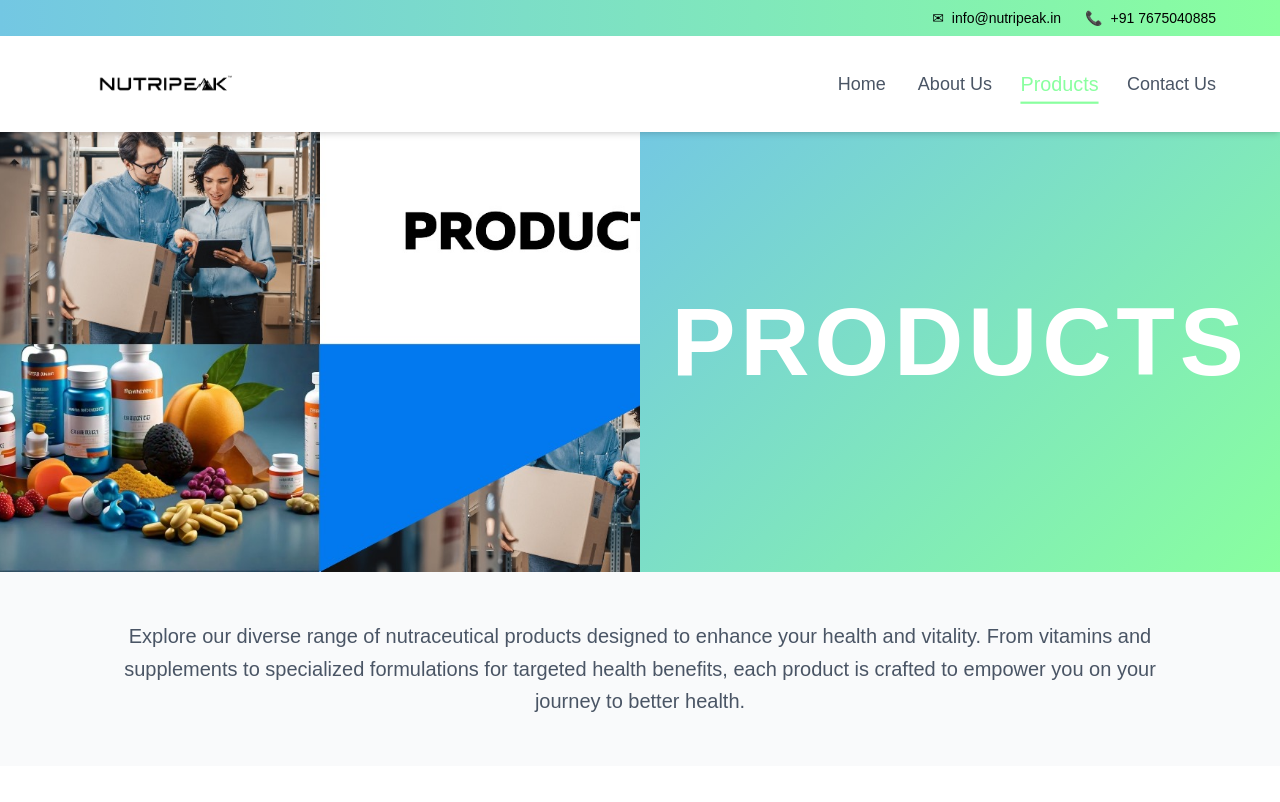
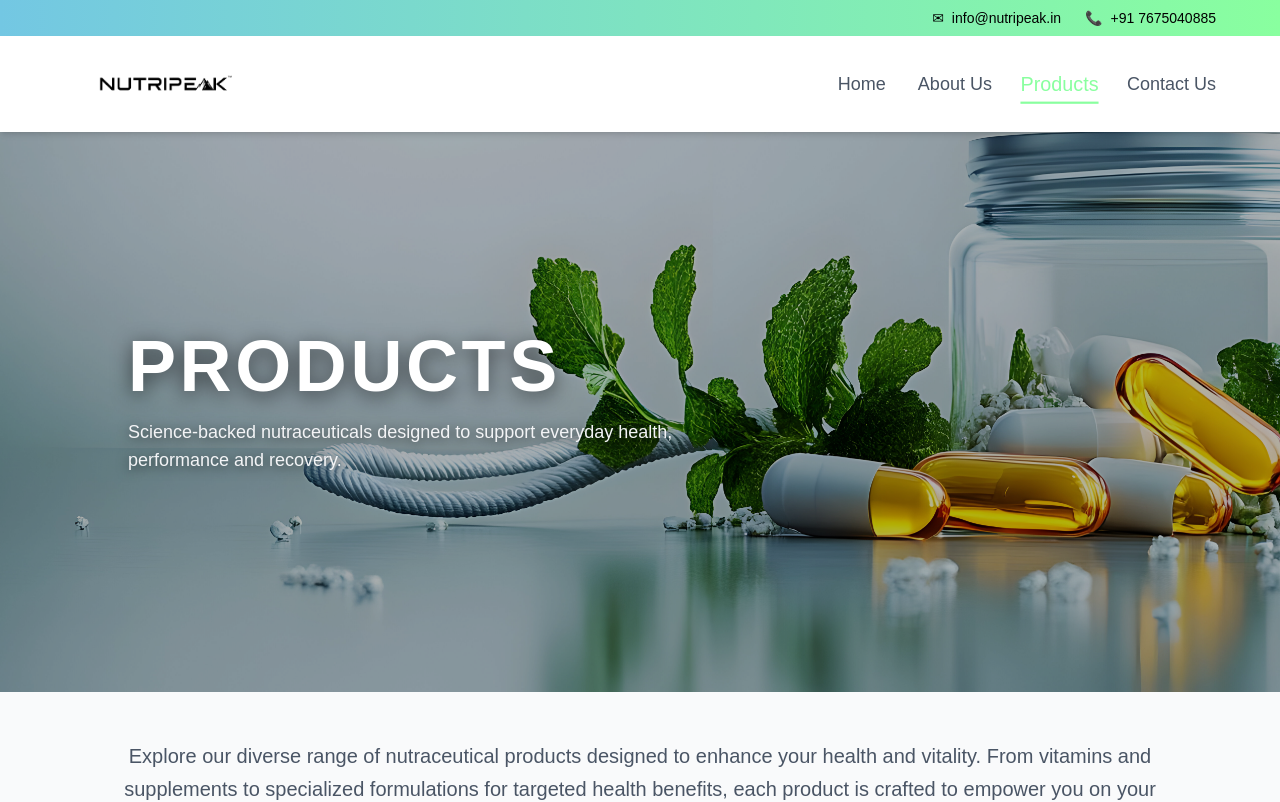
Before and after one commit to ramakalpasolutions-wq/nutripeak, a Next.js app: page /products in a window 1280 px wide. Shown: the top 802 px of the page. Built offline with nearby package versions, Linux system fonts and the light colour scheme.

Commit message:
added products

```diff
--- a/src/app/about/page.js
+++ b/src/app/about/page.js
@@ -33,27 +33,30 @@ export default function About() {
       <div className="pt-20 sm:pt-24 md:pt-28">
 
         {/* Hero Banner */}
-        <section className="relative h-64 sm:h-80 md:h-96 lg:h-[500px] overflow-hidden">
-          <div className="grid grid-cols-1 md:grid-cols-2 h-full">
-            {/* Left - Gradient Background */}
-            <div
-              className="flex items-center justify-center px-6 sm:px-8 md:px-12 animate-fade-in"
-              style={{ background: 'linear-gradient(135deg, #73C7E3, #89FF9F)' }}
-            >
-              <h1 className="text-3xl sm:text-4xl md:text-5xl lg:text-6xl xl:text-7xl font-bold text-white uppercase tracking-wider hover:scale-105 transition-transform duration-500">
-                ABOUT US
-              </h1>
-            </div>
-            {/* Right - Image */}
-            <div className="hidden md:block overflow-hidden">
-              <img
-                src="/about-hero.jpeg"
-                alt="About Us"
-                className="w-full h-full object-cover hover:scale-110 transition-transform duration-700"
-              />
-            </div>
-          </div>
-        </section>
+<section className="relative h-80 sm:h-96 md:h-[420px] lg:h-[520px] xl:h-[580px] overflow-hidden">
+  {/* Background image */}
+  <img
+    src="/about-hero.jpg"
+    alt="About Nutripeak"
+    className="w-full h-full object-cover"
+  />
+
+  {/* Dark overlay for readability */}
+  <div className="absolute inset-0 bg-black/30" />
+
+  {/* Overlay text */}
+  <div className="absolute inset-0 flex items-center">
+    <div className="px-6 sm:px-10 md:px-16 lg:px-24 xl:px-32">
+      <h1 className="text-3xl sm:text-4xl md:text-5xl lg:text-6xl xl:text-7xl font-bold text-white uppercase tracking-wider drop-shadow-[0_4px_10px_rgba(0,0,0,0.6)]">
+        About Us
+      </h1>
+      <p className="mt-3 sm:mt-4 max-w-xl text-sm sm:text-base md:text-lg text-gray-100 drop-shadow-[0_2px_6px_rgba(0,0,0,0.6)]">
+        Blending scientific innovation with nature to create premium nutraceuticals for everyday wellness.
+      </p>
+    </div>
+  </div>
+</section>
+
 
         {/* Company Overview */}
         <section
--- a/src/app/products/page.js
+++ b/src/app/products/page.js
@@ -146,25 +146,31 @@ export default function Products() {
       <div className="pt-20 sm:pt-24 md:pt-28">
 
         {/* Hero Banner */}
-        <section className="relative h-64 sm:h-80 md:h-96 lg:h-[460px] overflow-hidden bg-white">
-          <div className="grid grid-cols-1 md:grid-cols-2 h-full">
-            <div className="hidden md:block relative overflow-hidden group">
+<section className="relative h-80 sm:h-96 md:h-[420px] lg:h-[520px] xl:h-[580px] overflow-hidden">
+
+  {/* Background image */}
   <img
-                src="/products-hero.png"
-                alt="Products"
-                className="w-full h-full object-cover group-hover:scale-110 transition-transform duration-700"
+    src="/products-hero.jpg" // use the renamed file
+    alt="Our nutraceutical products"
+    className="w-full h-full object-cover"
   />
-            </div>
-            <div
-              className="relative overflow-hidden flex items-center justify-center group"
-              style={{ background: 'linear-gradient(135deg, #73C7E3, #89FF9F)' }}
-            >
-              <h1 className="relative z-10 text-4xl sm:text-5xl md:text-6xl lg:text-7xl xl:text-8xl font-black text-white uppercase tracking-wider px-4 group-hover:scale-110 transition-transform duration-500">
-                PRODUCTS
+
+  {/* Overlay tint for readability */}
+  <div className="absolute inset-0 bg-black/30" />
+
+  {/* Overlay text */}
+  <div className="absolute inset-0 flex items-center">
+    <div className="px-6 sm:px-10 md:px-16 lg:px-24 xl:px-32">
+      <h1 className="text-3xl sm:text-4xl md:text-5xl lg:text-6xl xl:text-7xl font-black text-white uppercase tracking-wider drop-shadow-[0_4px_10px_rgba(0,0,0,0.6)]">
+        Products
       </h1>
+      <p className="mt-3 sm:mt-4 max-w-xl text-sm sm:text-base md:text-lg text-gray-100 drop-shadow-[0_2px_6px_rgba(0,0,0,0.6)]">
+        Science‑backed nutraceuticals designed to support everyday health, performance and recovery.
+      </p>
     </div>
   </div>
 </section>
+
 
         {/* Intro Text */}
         <section
```
Also changed, not shown: public/products-hero.jpg (added), 1 other file (tests, documents, lock files or other folders). Lines whose indentation alone changed are shown as unchanged.
